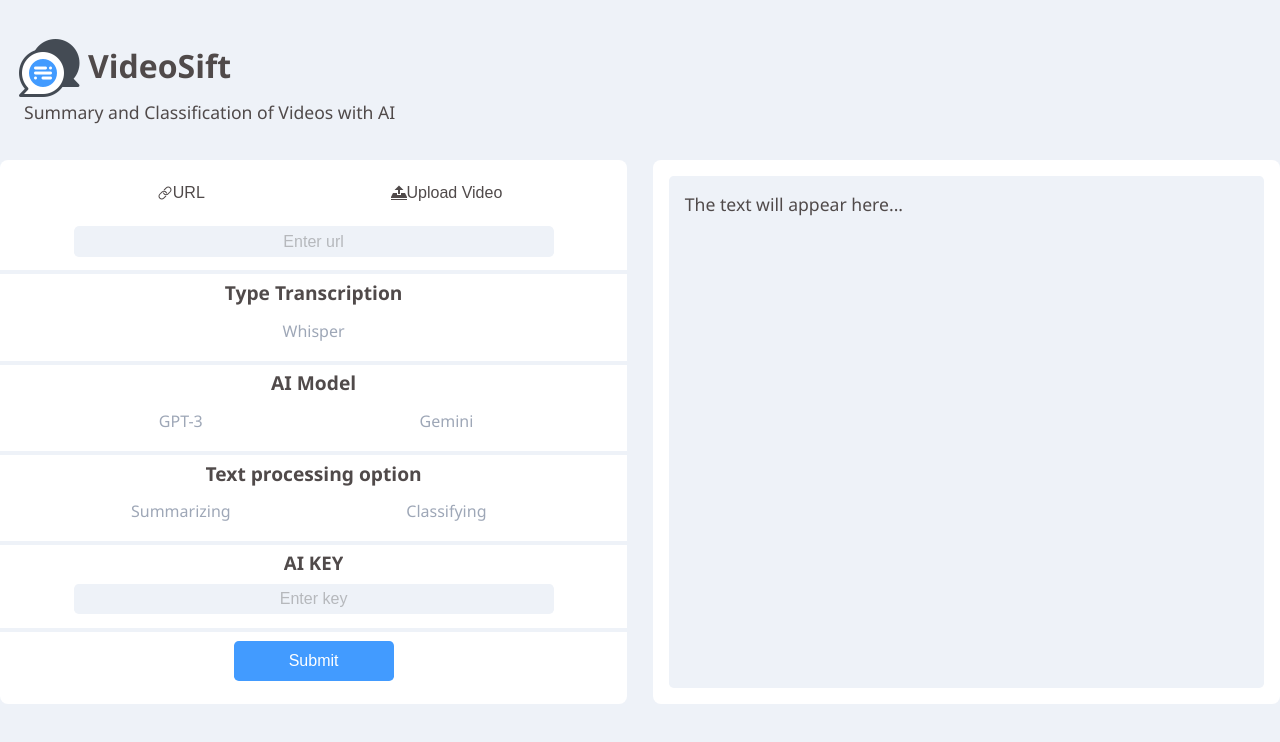
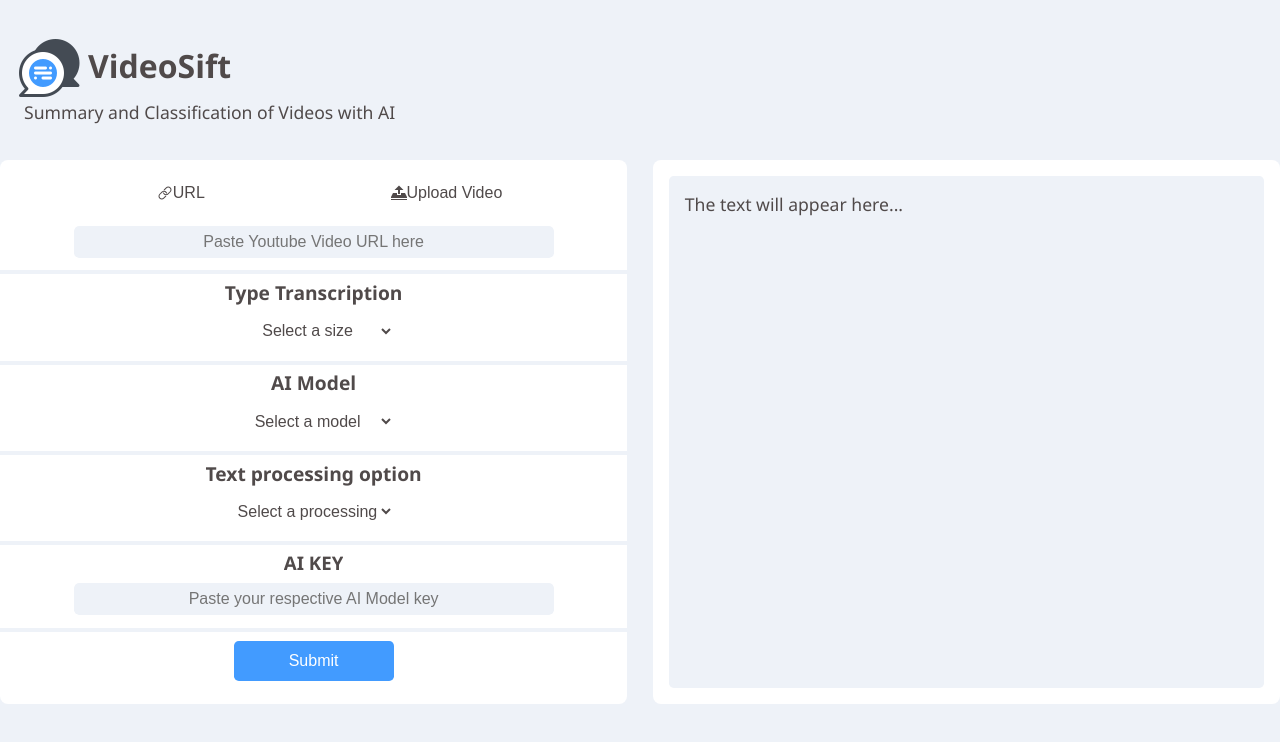
Before and after one commit to TiagoCatoia/VideoSift-frontend, a React (Vite) app: page / in a window 1280 px wide. Shown: the top 742 px of the page. Built offline with nearby package versions, Linux system fonts and the light colour scheme.

Commit message:
fix: update CSS for form and renamed display area; replace popover logic with select buttons in form

```diff
--- a/dist-electron/main.js
+++ b/dist-electron/main.js
@@ -9,8 +9,12 @@ function createWindow() {
   win = new electron.BrowserWindow({
     width: 1e3,
     // Largura da janela em pixels
+    minWidth: 720,
+    // Largura mínima
     height: 700,
     // Altura da janela em pixels
+    minHeight: 200,
+    // Altura mínima
     resizable: true,
     // Impede o redimensionamento da janela
     autoHideMenuBar: true,
--- a/electron/main.ts
+++ b/electron/main.ts
@@ -22,7 +22,9 @@ const VITE_DEV_SERVER_URL = process.env["VITE_DEV_SERVER_URL"];
 function createWindow() {
   win = new BrowserWindow({
     width: 1000, // Largura da janela em pixels
+    minWidth: 720, // Largura mínima
     height: 700, // Altura da janela em pixels
+    minHeight: 200, // Altura mínima
     resizable: true, // Impede o redimensionamento da janela
     autoHideMenuBar: true, // Oculta a barra de menus
     icon: path.join(process.env.VITE_PUBLIC, "electron-vite.svg"),
--- a/src/App.tsx
+++ b/src/App.tsx
@@ -1,8 +1,9 @@
 import { useState } from "react";
 
 import Header from "./components/Header";
-import DisplayArea from "./components/DisplayArea";
+import ResultViewer from "./components/ResultViewer";
 import { Forms } from "./components/forms";
+import { Toaster } from "react-hot-toast";
 
 import "./App.css";
 
@@ -14,8 +15,19 @@ function App() {
       <Header />
       <div className="main-content-container">
         <Forms.FormRoot setFormData={setFormData} />
-        <DisplayArea formData={formData} />
+        <ResultViewer formData={formData} />
       </div>
+      <Toaster
+        position="bottom-right"
+        toastOptions={{
+          style: {
+            boxShadow: "none",
+            backgroundColor: "rgba(0, 0, 0, 0.8)",
+            color: "#fff",
+            borderRadius: "8px",
+          },
+        }}
+      />
     </>
   );
 }
--- a/src/components/DisplayArea.css
+++ b/src/components/ResultViewer.css
@@ -1,4 +1,4 @@
-.display-area-container {
+.result-viewer-container {
   color: var(--black);
   width: 49%;
   border-radius: 0.5rem;
--- a/src/components/DisplayArea.tsx
+++ b/src/components/ResultViewer.tsx
@@ -1,10 +1,10 @@
 import { useEffect, useState } from "react";
-import toast, { Toaster } from "react-hot-toast";
+import toast from "react-hot-toast";
 import { getTextProcessing } from "../utils/getTextProcessing";
 import { marked } from "marked";
-import "./DisplayArea.css";
+import "./ResultViewer.css";
 
-const DisplayArea = ({ formData }: { formData: FormData | undefined }) => {
+const ResultViewer = ({ formData }: { formData: FormData | undefined }) => {
   const [loadingStatus, setLoadingStatus] = useState<any>("");
   const [isLoading, setIsLoading] = useState(false);
   const [data, setData] = useState<any>(null);
@@ -30,7 +30,7 @@ const DisplayArea = ({ formData }: { formData: FormData | undefined }) => {
 
   if (isLoading) {
     return (
-      <div className="display-area-container">
+      <div className="result-viewer-container">
         <div className="loader-container">
           <div className="loader"></div>
           <p>{loadingStatus || ""}</p>
@@ -40,7 +40,7 @@ const DisplayArea = ({ formData }: { formData: FormData | undefined }) => {
   }
 
   return (
-    <div className="display-area-container">
+    <div className="result-viewer-container">
       <div className="text-input-container">
         <div
           className="text-input"
@@ -49,9 +49,8 @@ const DisplayArea = ({ formData }: { formData: FormData | undefined }) => {
           }}
         ></div>
       </div>
-      <Toaster position="bottom-right" />
     </div>
   );
 };
 
-export default DisplayArea;
+export default ResultViewer;
--- a/src/components/forms/FormContent.tsx
+++ b/src/components/forms/FormContent.tsx
@@ -1,15 +1,14 @@
 import { useEffect, useState } from "react";
 import { Message, SubmitHandler, useForm } from "react-hook-form";
-import toast, { Toaster } from "react-hot-toast";
+import toast from "react-hot-toast";
 import { z } from "zod";
 import { zodResolver } from "@hookform/resolvers/zod";
-import PopoverSizes from "../ui/PopoverSizes";
 
 import "./Forms.css";
 
 const urlSchema = z.object({
-  inputVideoPath: z.optional(z.any()),
-  inputVideoUrl: z
+  file: z.optional(z.any()),
+  video_url: z
     .string()
     .refine(
       (url) =>
@@ -20,37 +19,40 @@ const urlSchema = z.object({
         message: "Please enter a valid YouTube video URL",
       }
     ),
-  whisper_size: z.any().refine((file) => file !== null, {
+  whisper_size: z.any().refine((file) => file !== "", {
     message: "Transcription model is required",
   }),
-  modelAi: z.any().refine((file) => file !== null, {
-    message: "Ai model is required",
+  llm_model: z.any().refine((file) => file !== "", {
+    message: "AI model is required",
   }),
-  textProcessingOption: z.any().refine((file) => file !== null, {
+  text_processing_option: z.any().refine((file) => file !== "", {
     message: "Text processing option is required",
   }),
-  aiKey: z
+  api_token: z
     .string()
-    .refine((key) => key.length > 0, "API key is required for authentication"),
+    .refine((key) => key.length > 0, "AI key is required for authentication"),
 });
 
 const fileSchema = z.object({
-  inputVideoUrl: z.optional(z.any()),
-  inputVideoPath: z
+  video_url: z.optional(z.any()),
+  file: z
     .any()
-    .refine((file) => file.length > 0, "Video path is required"),
-  whisper_size: z.any().refine((file) => file !== null, {
+    .refine(
+      (file) => file.length > 0,
+      "Video file is required. Please select a file"
+    ),
+  whisper_size: z.any().refine((file) => file !== "", {
     message: "Transcription model is required",
   }),
-  modelAi: z.any().refine((file) => file !== null, {
-    message: "Ai model is required",
+  llm_model: z.any().refine((file) => file !== "", {
+    message: "AI model is required",
   }),
-  textProcessingOption: z.any().refine((file) => file !== null, {
+  text_processing_option: z.any().refine((file) => file !== "", {
     message: "Text processing option is required",
   }),
-  aiKey: z
+  api_token: z
     .string()
-    .refine((key) => key.length > 0, "API key is required for authentication"),
+    .refine((key) => key.length > 0, "AI key is required for authentication"),
 });
 
 const FormContent = ({
@@ -60,14 +62,11 @@ const FormContent = ({
   option: string;
   setFormData: (formData: FormData) => void;
 }) => {
-  const [whisperPop, setWhisperPop] = useState(false);
-
   const schema = option === "url" ? urlSchema : fileSchema;
   type FormFields = z.infer<typeof schema>;
 
   const {
     register,
-    setValue,
     handleSubmit,
     formState: { errors, isSubmitting },
   } = useForm<FormFields>({ resolver: zodResolver(schema) });
@@ -76,12 +75,12 @@ const FormContent = ({
     try {
       console.log("Form submitted:", data);
       const formData = new FormData();
-      if (option === "url") formData.append("video_url", data.inputVideoUrl);
-      if (option === "upload") formData.append("file", data.inputVideoPath[0]);
-      formData.append("api_token", data.aiKey);
+      if (option === "url") formData.append("video_url", data.video_url);
+      if (option === "upload") formData.append("file", data.file[0]);
+      formData.append("api_token", data.api_token);
       formData.append("whisper_size", data.whisper_size);
-      formData.append("llm_model", data.modelAi);
-      // textProcessingOption: data.textProcessingOption,
+      formData.append("llm_model", data.llm_model);
+      // text_processing_option: data.text_processing_option,
       setFormData(formData);
     } catch (error) {
       console.log(error);
@@ -100,59 +99,19 @@ const FormContent = ({
     }
   };
 
-  const handleOpenPopover = (e: any, ref: string) => {
-    if (ref === "whisper") {
-      e.preventDefault();
-      setWhisperPop(!whisperPop);
-    }
-  };
-
-  const handleSizeClick = (e: any, optionName: string, size: string) => {
-    e.preventDefault();
-    const input = document.querySelector(`#${optionName}`) as HTMLInputElement;
-    const label = document.querySelector(`label[for=${optionName}]`);
-    if (label) {
-      label.textContent = optionName;
-      setValue("whisper_size", size);
-      label.textContent =
-        label.textContent.charAt(0).toUpperCase() +
-        label.textContent.slice(1) +
-        ` ${size}`;
-      input.checked = true;
-    }
-    if (optionName === "whisper") {
-      setWhisperPop(false);
-    }
-  };
-
-  document.addEventListener("click", (e: any) => {
-    if (whisperPop) {
-      const divPopover = document.querySelector(".popover-container");
-      const button = document.querySelector("#whisper");
-      if (divPopover && button) {
-        if (!divPopover.contains(e.target) && !button.contains(e.target)) {
-          const input = document.querySelector(`#whisper`) as HTMLInputElement;
-          input.checked = false;
-          setValue("whisper_size", null);
-          setWhisperPop(false);
-        }
-      }
-    }
-  });
-
   useEffect(() => {
-    if (errors.inputVideoUrl) {
-      toast.error(errors["inputVideoUrl"].message as Message);
-    } else if (errors.inputVideoPath) {
-      toast.error(errors["inputVideoPath"].message as Message);
+    if (errors.video_url) {
+      toast.error(errors["video_url"].message as Message);
+    } else if (errors.file) {
+      toast.error(errors["file"].message as Message);
     } else if (errors.whisper_size) {
       toast.error(errors["whisper_size"].message as Message);
-    } else if (errors.modelAi) {
-      toast.error(errors["modelAi"].message as Message);
-    } else if (errors.textProcessingOption) {
-      toast.error(errors["textProcessingOption"].message as Message);
-    } else if (errors.aiKey) {
-      toast.error(errors["aiKey"].message as Message);
+    } else if (errors.llm_model) {
+      toast.error(errors["llm_model"].message as Message);
+    } else if (errors.text_processing_option) {
+      toast.error(errors["text_processing_option"].message as Message);
+    } else if (errors.api_token) {
+      toast.error(errors["api_token"].message as Message);
     }
   }, [errors]);
 
@@ -161,13 +120,13 @@ const FormContent = ({
       <form onSubmit={handleSubmit(onSubmit)}>
         <div className={`input-container ${option}`}>
           <input
-            {...register("inputVideoUrl")}
+            {...register("video_url")}
             type="text"
-            placeholder={`Enter ${option}`}
+            placeholder={`Paste Youtube Video URL here`}
             className={option === "upload" ? "input disable" : "input"}
           />
           <input
-            {...register("inputVideoPath")}
+            {...register("file")}
             className={option === "url" ? "input disable" : "input"}
             placeholder=""
             type="file"
@@ -185,79 +144,63 @@ const FormContent = ({
         <div className="transcription-ia-container">
           <hr className="horizontal-line" />
           <h4>Type Transcription</h4>
-          <div className="transcription-options dropdown">
-            <input
+          <div className="transcription-options">
+            <select
               {...register("whisper_size")}
-              className={`${whisperPop ? "option" : "hidden"}`}
-              type="radio"
               id="whisper"
-              value="whisper"
-              onClick={(e) => handleOpenPopover(e, "whisper")}
-            ></input>
-            <label htmlFor="whisper">Whisper</label>
-            {whisperPop && (
-              <PopoverSizes
-                option="whisper"
-                sizes={[
-                  "tiny",
-                  "base",
-                  "small",
-                  "medium",
-                  "large-v1",
-                  "large-v2",
-                ]}
-                onClick={handleSizeClick}
-              />
-            )}
+              className="btn-select"
+              defaultValue=""
+            >
+              <option value="" disabled hidden>
+                Select a size
+              </option>
+              <option value="tiny">Whisper Tiny</option>
+              <option value="small">Whisper Small</option>
+              <option value="medium">Whisper Medium</option>
+              <option value="large-v1">Whisper Large V1</option>
+              <option value="large-v2">Whisper Large V2</option>
+            </select>
           </div>
           <hr className="horizontal-line" />
           <h4>AI Model</h4>
-          <div className="ai-options dropdown">
-            <input
-              {...register("modelAi")}
-              className="option"
-              type="radio"
-              id="gpt3"
-              value="gpt3"
-            ></input>
-            <label htmlFor="gpt3">GPT-3</label>
-            <input
-              {...register("modelAi")}
-              className="option"
-              type="radio"
-              id="gemini"
-              value="gemini"
-            ></input>
-            <label htmlFor="gemini">Gemini</label>
+          <div className="ai-options">
+            <select
+              {...register("llm_model")}
+              className="btn-select"
+              id="llm_model"
+              defaultValue=""
+            >
+              <option value="" disabled hidden>
+                Select a model
+              </option>
+              <option value="gpt3">GPT-3</option>
+              <option value="gemini">Gemini</option>
+            </select>
           </div>
           <hr className="horizontal-line" />
           <h4>Text processing option</h4>
           <div className="text-processing-options">
-            <input
-              {...register("textProcessingOption")}
-              className="option"
-              type="radio"
-              id="summarizing"
-              value="summarizing"
-            ></input>
-            <label htmlFor="summarizing">Summarizing</label>
-            <input
-              {...register("textProcessingOption")}
-              className="option"
-              type="radio"
-              id="classifying"
-              value="classifying"
-            ></input>
-            <label htmlFor="classifying">Classifying</label>
+            <select
+              {...register("text_processing_option")}
+              className="btn-select"
+              id="text_processing_option"
+              defaultValue=""
+            >
+              <option value="" disabled hidden>
+                Select a processing option
+              </option>
+              <option value="summarizing">Summarizing</option>
+              <option value="classifying">Classifying</option>
+            </select>
           </div>
         </div>
         <hr className="horizontal-line" />
         <h3>AI KEY</h3>
         <div className={`input-container key`}>
           <input
-            {...register("aiKey")}
+            {...register("api_token")}
             type="text"
-            placeholder={`Enter key`}
+            placeholder={`Paste your respective AI Model key`}
             className="input"
           />
         </div>
@@ -265,9 +208,7 @@ const FormContent = ({
         <button className="btn-submit" disabled={isSubmitting} type="submit">
           {isSubmitting ? "Loading" : "Submit"}
         </button>
-        <Toaster position="bottom-right" />
       </form>
-      {whisperPop ? <div className="dark-fitler"></div> : ""}
     </>
   );
 };
--- a/src/components/forms/FormRoot.tsx
+++ b/src/components/forms/FormRoot.tsx
@@ -21,13 +21,13 @@ const FormRoot = ({
       <div className="forms-root-container">
         <div className="video-options">
           <div onClick={() => handleOptionClick("url")}>
-            <button className="btn-option">
+            <button className="btn-option-format-video">
               <IoIosLink />
               URL
             </button>
           </div>
           <div onClick={() => handleOptionClick("upload")}>
-            <button className="btn-option">
+            <button className="btn-option-format-video">
               <ImUpload2 />
               Upload Video
             </button>
--- a/src/components/forms/Forms.css
+++ b/src/components/forms/Forms.css
@@ -1,4 +1,4 @@
-/* FormRoot */
+/* FormRoot & Select Btn */
 .forms-root-container {
   color: var(--black);
   width: 49%;
@@ -22,7 +22,8 @@
   color: var(--black);
 }
 
-.btn-option {
+.btn-option-format-video,
+.btn-select {
   min-height: 2.5rem;
   width: 10rem;
   border: 0;
@@ -36,11 +37,17 @@
   align-items: center;
   margin: 0.3rem;
   outline: 0;
+  text-align: center;
 }
 
-.btn-option:hover {
+.btn-option-format-video:hover,
+.btn-select:hover {
   background-color: var(--background-hover);
   cursor: pointer;
+}
+
+.btn-select option {
+  text-align: center;
 }
 
 /* FormContent */
@@ -96,8 +103,7 @@ span {
 }
 
 .input[type="text"] {
-  width: 100%;
-  min-height: 1.9rem;
+  min-height: 2rem;
   outline: none;
   border: 0;
   border-radius: 0.3rem;
@@ -105,10 +111,6 @@ span {
   text-align: center;
   background-color: var(--background);
   transition: all 0.3s ease;
-}
-
-.input[type="text"]::placeholder {
-  color: var(--placeholder);
 }
 
 .url:hover,
@@ -143,49 +145,6 @@ span {
   outline: 0;
 }
 
-/* Input Radio */
-.dropdown {
-  display: inline-block;
-}
-
-input[type="radio"] {
-  display: none;
-}
-
-input[type="radio"] + label {
-  min-height: 2.5rem;
-  width: 10rem;
-  border: 0;
-  border-radius: 0.3rem;
-  background-color: white;
-  color: var(--gray);
-  transition: all 0.3s ease;
-  font-size: 1rem;
-  display: flex;
-  justify-content: center;
-  align-items: center;
-  margin: 0.3rem;
-  outline: 0;
-}
-
-input[type="radio"] + label:hover {
-  border-radius: 0.3rem;
-  background-color: var(--background-hover);
-  color: var(--black);
-  cursor: pointer;
-  transform: translateY(-0.2rem);
-  box-shadow: 0 0.3rem 0.3rem -0.3rem var(--black);
-}
-
-input[type="radio"]:checked + label {
-  background-color: var(--blue-light);
-  color: white;
-}
-
-input[type="radio"]:checked + label:hover {
-  background-color: var(--blue-dark);
-}
-
 .transcription-ia-container {
   min-height: 10rem;
   width: 100%;
@@ -196,18 +155,7 @@ input[type="radio"]:checked + label:hover {
   font-size: 1.2rem;
 }
 
-.transcription-options,
-.ai-options,
-.text-processing-options {
-  text-align: center;
-  width: 100%;
-  border-radius: 0.3rem;
-  display: flex;
-  justify-content: space-evenly;
-  position: relative;
-}
-
-/* Button */
+/* Button Submit */
 .btn-submit {
   min-height: 2.5rem;
   width: 10rem;
@@ -217,9 +165,6 @@ input[type="radio"]:checked + label:hover {
   color: white;
   transition: all 0.3s ease;
   font-size: 1rem;
-  display: flex;
-  justify-content: center;
-  align-items: center;
   margin: 0.3rem;
   outline: 0;
 }
```
